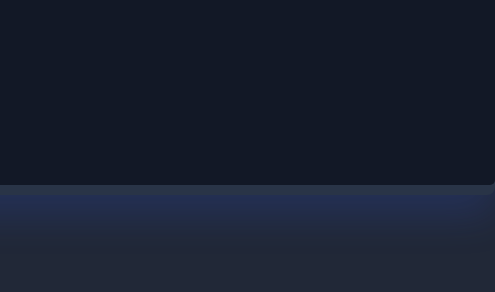
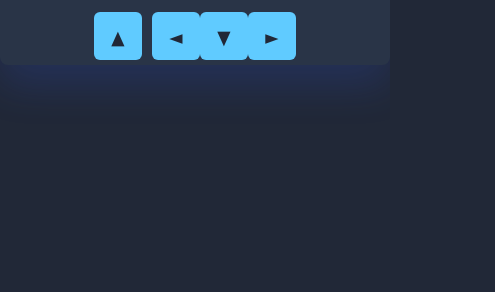
Before and after one commit to Venky502541/snake_game, a plain HTML site: page index.html in a window 390 px wide. Shown: the part 552-844 px from the top of the page, 495 px wide, since content can reach past the window. Drawn offline with Linux system fonts and the light colour scheme.

Commit message:
Update index.html

```diff
--- a/index.html
+++ b/index.html
@@ -16,6 +16,7 @@
       display: flex;
       justify-content: center;
       align-items: center;
+      flex-direction: column;
       height: 100vh;
       background: #212837;
       color: #b8c6dc;
@@ -31,6 +32,7 @@
       width: 600px;
       height: 650px;
       padding: 10px;
+      position: relative;
     }
     .scoreboard {
       width: 100%;
@@ -50,6 +52,7 @@
       grid-template-rows: repeat(30, 1fr);
       border-radius: 5px;
       overflow: hidden;
+      touch-action: none;
     }
     .snake {
       background: #60cbff;
@@ -77,18 +80,57 @@
       display: none;
       z-index: 10;
     }
-    button {
-      margin-top: 10px;
-      padding: 8px 20px;
+    .control-buttons {
+      margin-top: 15px;
+      display: flex;
+      justify-content: center;
+      gap: 10px;
+      user-select: none;
+    }
+    .control-buttons button {
+      width: 60px;
+      height: 60px;
+      border-radius: 6px;
+      border: none;
+      font-size: 1.5rem;
+      font-weight: bold;
       background: #60cbff;
-      border: none;
-      border-radius: 5px;
-      font-size: 1rem;
       color: #212837;
       cursor: pointer;
+      transition: background 0.3s ease;
+      touch-action: manipulation;
     }
-    button:hover {
+    .control-buttons button:active {
       background: #45aeee;
+    }
+    .vertical-buttons {
+      display: flex;
+      flex-direction: column;
+      gap: 10px;
+      margin-left: 10px;
+    }
+    @media(max-width: 650px) {
+      .game-container {
+        width: 100vw;
+        height: 100vw;
+        max-width: 600px;
+        max-height: 650px;
+        padding: 5px;
+      }
+      .play-board {
+        width: 100vw;
+        height: 100vw;
+        max-width: 600px;
+        max-height: 600px;
+      }
+      .control-buttons {
+        flex-wrap: wrap;
+      }
+      .control-buttons button {
+        width: 48px;
+        height: 48px;
+        font-size: 1.2rem;
+      }
     }
   </style>
 </head>
@@ -103,6 +145,14 @@
       Game Over!<br />
       <button id="restartBtn">Restart</button>
     </div>
+    <div class="control-buttons" id="mobileControls" aria-label="Mobile direction controls">
+      <button id="upBtn" aria-label="Move Up">▲</button>
+      <div style="display:flex;">
+        <button id="leftBtn" aria-label="Move Left">◄</button>
+        <button id="downBtn" aria-label="Move Down">▼</button>
+        <button id="rightBtn" aria-label="Move Right">►</button>
+      </div>
+    </div>
   </div>
 
   <script>
@@ -111,6 +161,11 @@
     const highScoreElem = document.getElementById("highScore");
     const gameOverMessage = document.getElementById("gameOverMessage");
     const restartBtn = document.getElementById("restartBtn");
+
+    const upBtn = document.getElementById("upBtn");
+    const downBtn = document.getElementById("downBtn");
+    const leftBtn = document.getElementById("leftBtn");
+    const rightBtn = document.getElementById("rightBtn");
 
     const gridSize = 30;
 
@@ -194,6 +249,7 @@
       gameOverMessage.style.display = "block";
     }
 
+    // Keyboard controls
     function changeDirection(e) {
       const key = e.key;
       if (!gameRunning) return;
@@ -206,6 +262,26 @@
         velocity = { x: -1, y: 0 };
       } else if (key === "ArrowRight" && velocity.x !== -1) {
         velocity = { x: 1, y: 0 };
+      }
+    }
+
+    // Mobile buttons control
+    function btnControl(direction) {
+      if (!gameRunning) return;
+
+      switch (direction) {
+        case 'up':
+          if (velocity.y !== 1) velocity = { x: 0, y: -1 };
+          break;
+        case 'down':
+          if (velocity.y !== -1) velocity = { x: 0, y: 1 };
+          break;
+        case 'left':
+          if (velocity.x !== 1) velocity = { x: -1, y: 0 };
+          break;
+        case 'right':
+          if (velocity.x !== -1) velocity = { x: 1, y: 0 };
+          break;
       }
     }
 
@@ -223,6 +299,11 @@
     window.addEventListener("keydown", changeDirection);
     restartBtn.addEventListener("click", restartGame);
 
+    upBtn.addEventListener("touchstart", () => btnControl('up'), { passive: true });
+    downBtn.addEventListener("touchstart", () => btnControl('down'), { passive: true });
+    leftBtn.addEventListener("touchstart", () => btnControl('left'), { passive: true });
+    rightBtn.addEventListener("touchstart", () => btnControl('right'), { passive: true });
+
     placeFood();
     draw();
 
```
